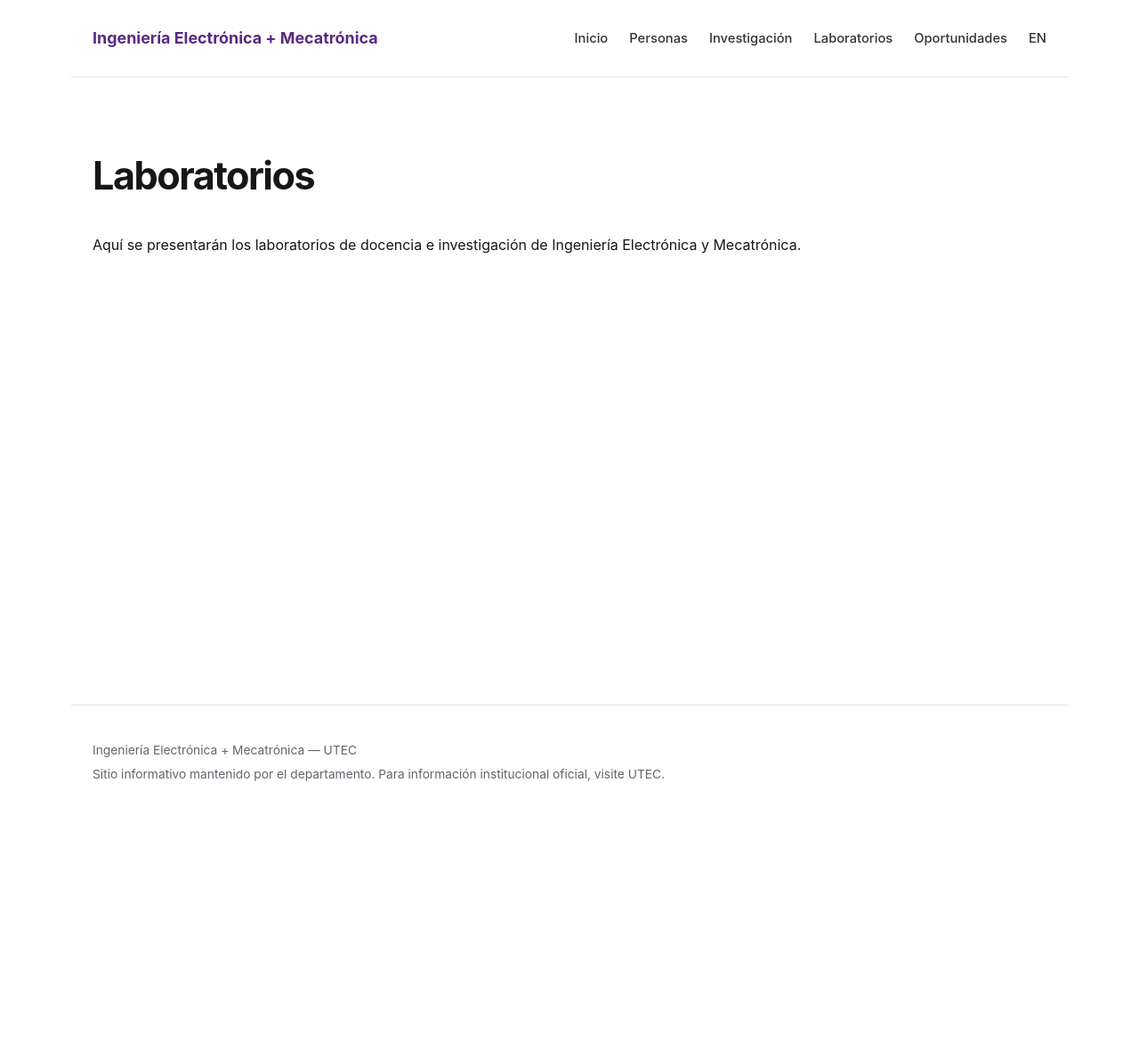
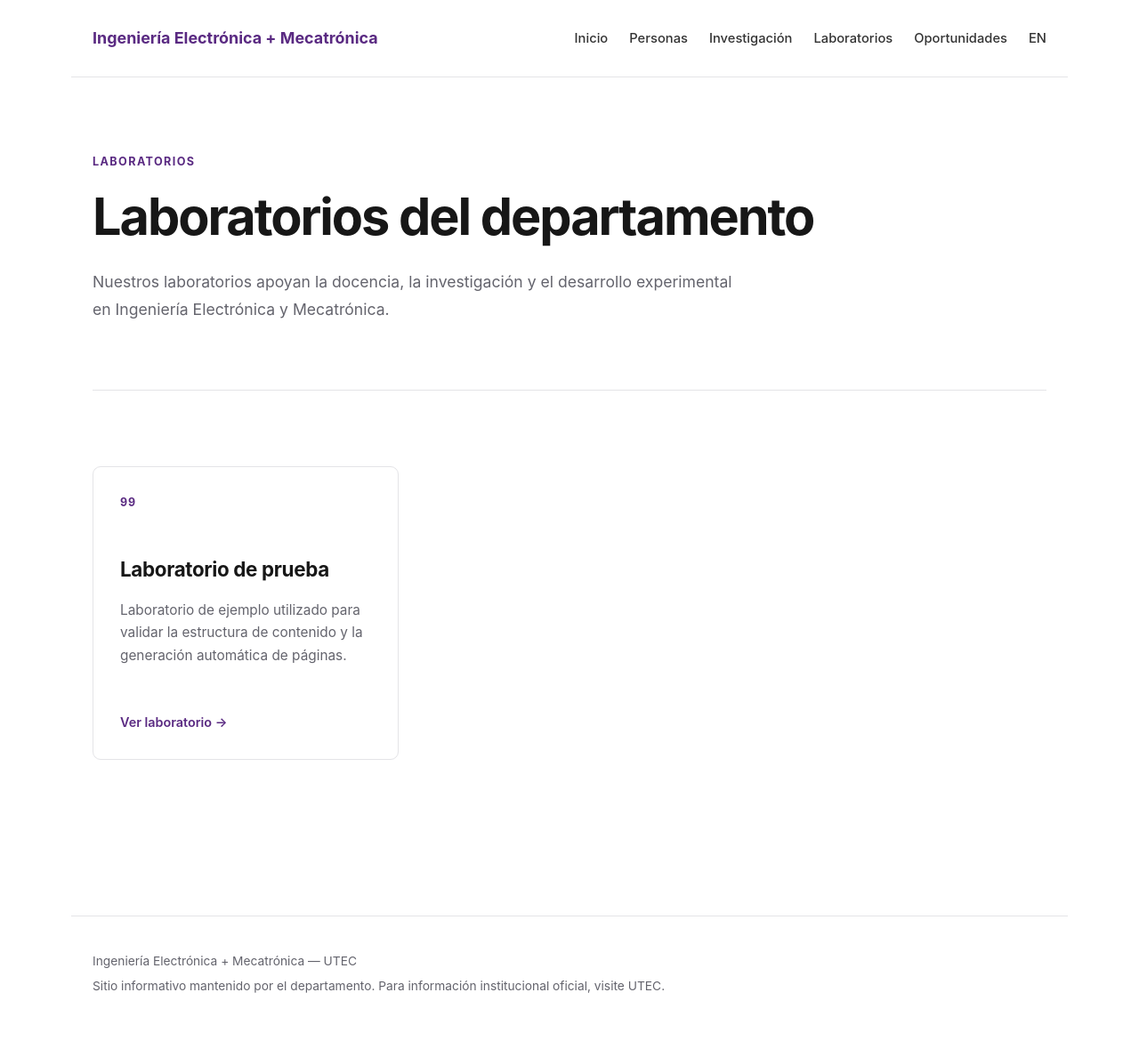
Before and after one commit to L30nardoSV/elmt-utec, a Jekyll site: the page built from laboratories.md, in a window 1280 px wide. Shown: the whole page at 89% size. Built offline with Jekyll 4.4.1, drawn with Linux system fonts in a browser that asks for light colours; before the commit the page ends 932 px from its top, so only the background shows below that.

Commit message:
Generate laboratory cards from collection

```diff
--- a/laboratories.md
+++ b/laboratories.md
@@ -5,6 +5,56 @@ lang: es
 permalink: /laboratories/
 ---
 
-# Laboratorios
+<section class="page-intro">
 
-Aquí se presentarán los laboratorios de docencia e investigación de Ingeniería Electrónica y Mecatrónica.
+  <p class="section-kicker">Laboratorios</p>
+
+  <h1>
+    Laboratorios del departamento
+  </h1>
+
+  <p class="page-lead">
+    Nuestros laboratorios apoyan la docencia, la investigación
+    y el desarrollo experimental en Ingeniería Electrónica
+    y Mecatrónica.
+  </p>
+
+</section>
+
+
+<section class="section">
+
+  <div class="feature-grid">
+
+    {% assign laboratories_es = site.laboratories
+      | where: "lang", "es"
+      | sort: "order" %}
+
+    {% for laboratory in laboratories_es %}
+
+    <a class="feature-card"
+       href="{{ laboratory.url | relative_url }}">
+
+      <span class="feature-number">
+        {{ laboratory.order | prepend: "0" | slice: -2, 2 }}
+      </span>
+
+      <h3>{{ laboratory.title }}</h3>
+
+      {% if laboratory.description %}
+      <p>
+        {{ laboratory.description }}
+      </p>
+      {% endif %}
+
+      <span class="card-link">
+        Ver laboratorio →
+      </span>
+
+    </a>
+
+    {% endfor %}
+
+  </div>
+
+</section>
```
